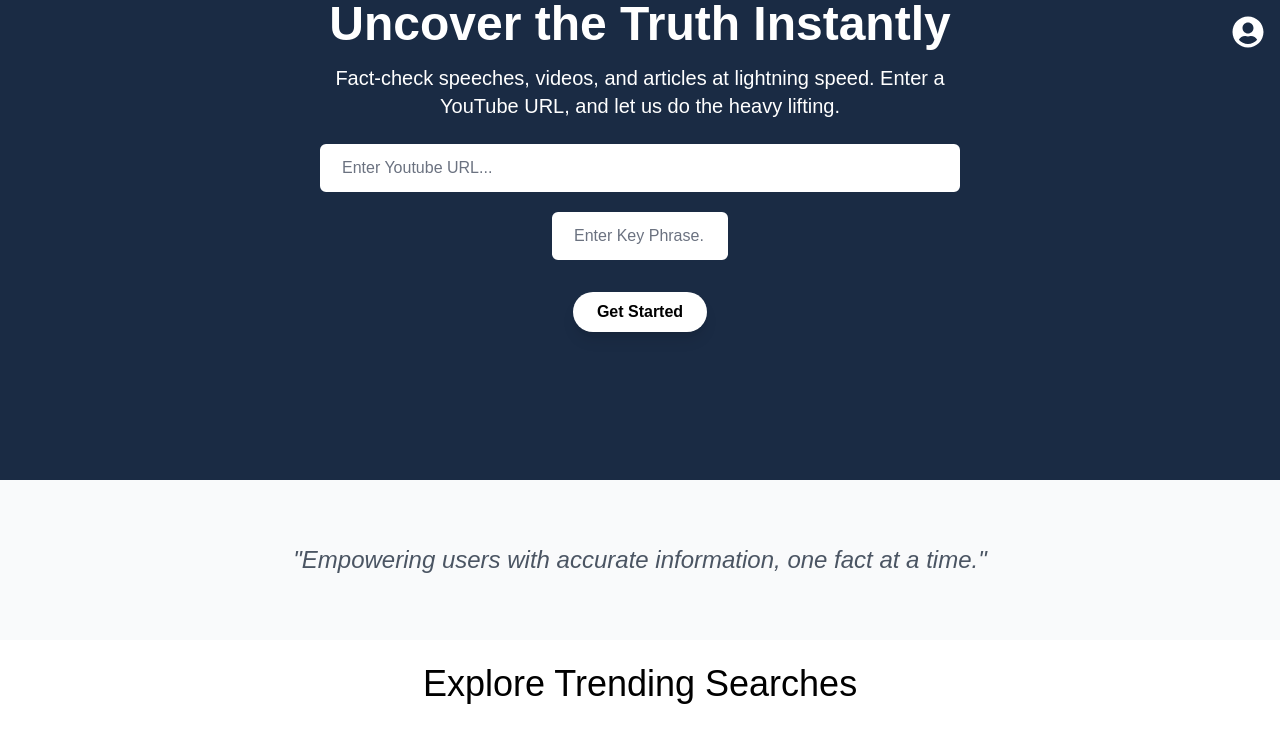
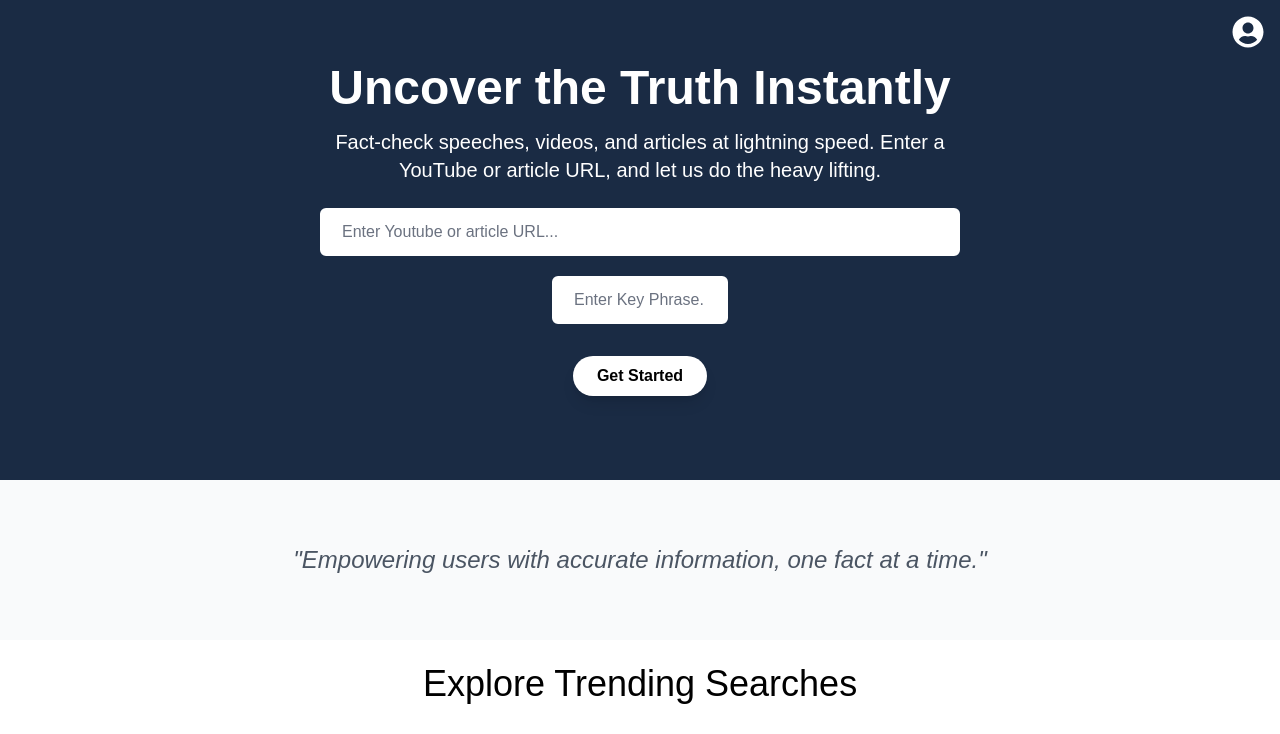
Before and after one commit to PhongDiep2003/fact-checker-frontend, a Next.js app: page / in a window 1280 px wide. Shown: the top 734 px of the page. Built offline with nearby package versions, Linux system fonts and the light colour scheme.

Commit message:
fixed styling on home page

```diff
--- a/app/page.js
+++ b/app/page.js
@@ -34,7 +34,6 @@ export default function Home() {
       const data = await response.json();
       console.log('API Response:', data);
 
-      // Store data in localStorage and navigate to post page
       localStorage.setItem('postData', JSON.stringify(data));
       router.push('/post');
     } catch (error) {
@@ -46,6 +45,7 @@ export default function Home() {
 
   return (
     <div className="flex flex-col min-h-screen bg-white overflow-y-auto">
+      {/* Header */}
       <div className="absolute top-4 right-4 z-10">
         <FaUserCircle
           size={32}
@@ -55,15 +55,13 @@ export default function Home() {
         {dropdownOpen && (
           <div className="absolute right-0 mt-2 w-48 bg-white shadow-lg rounded-md">
             <ul className="py-2">
-              <li className="px-4 py-2 hover:bg-black-200 cursor-pointer text-black">
+              <li className="px-4 py-2 hover:bg-gray-200 cursor-pointer text-black">
                 Profile
               </li>
               <li
                 className="px-4 py-2 text-red-500 hover:bg-gray-100 cursor-pointer"
                 onClick={() => {
-                  if (localStorage.getItem("userId")) {
-                    localStorage.removeItem("userId");
-                  }
+                  localStorage.removeItem("userId");
                   router.push('/login');
                 }}
               >
@@ -74,21 +72,17 @@ export default function Home() {
         )}
       </div>
 
-      <div className="flex flex-col items-center justify-center bg-[#1A2B44] text-white h-[60vh]">
-        <h1 className="text-5xl font-extrabold mb-4">
-          Uncover the Truth Instantly
-        </h1>
+      {/* Blue Section with Adjusted Centering */}
+      <div className="flex flex-col items-center justify-start bg-[#1A2B44] text-white h-[60vh] pt-16">
+        <h1 className="text-5xl font-extrabold mb-4">Uncover the Truth Instantly</h1>
         <p className="text-xl text-center max-w-2xl mb-6">
-          Fact-check speeches, videos, and articles at lightning speed. Enter a YouTube URL, and let us do the heavy lifting.
+          Fact-check speeches, videos, and articles at lightning speed. Enter a YouTube or article URL, and let us do the heavy lifting.
         </p>
 
-        <form
-          className="flex flex-col w-full h-full items-center"
-          onSubmit={handleSubmit}
-        >
+        <form className="flex flex-col w-full h-full items-center" onSubmit={handleSubmit}>
           <input
             className="w-3/4 md:w-1/2 h-12 p-5 border-2 border-white rounded-md text-black placeholder-gray-500 focus:outline-none"
-            placeholder="Enter Youtube URL..."
+            placeholder="Enter Youtube or article URL..."
             value={url}
             onChange={(e) => setUrl(e.target.value)}
             type="text"
@@ -116,22 +110,25 @@ export default function Home() {
         </form>
       </div>
 
+      {/* Slogan Section */}
       <div className="text-center py-16 bg-gray-50">
         <p className="text-2xl font-light italic text-gray-600">
           "Empowering users with accurate information, one fact at a time."
         </p>
       </div>
 
+      {/* Trending Searches */}
       <p className="text-4xl text-[#000000] font-normal mt-6 text-center">
         Explore Trending Searches
       </p>
 
-      <div className="flex flex-col space-y-24 w-full mt-8 pl-20 pr-20">
+      <div className="flex flex-col space-y-24 w-full mt-8 px-20">
         <PostCard />
         <PostCard />
         <PostCard />
       </div>
 
+      {/* Footer */}
       <footer className="w-full py-8 bg-black text-white text-center mt-16">
         <p className="text-sm">© 2024 Fact Checker - Empowering users with truth</p>
       </footer>
```
Also changed, not shown: 2 other files (tests, documents, lock files or other folders).
